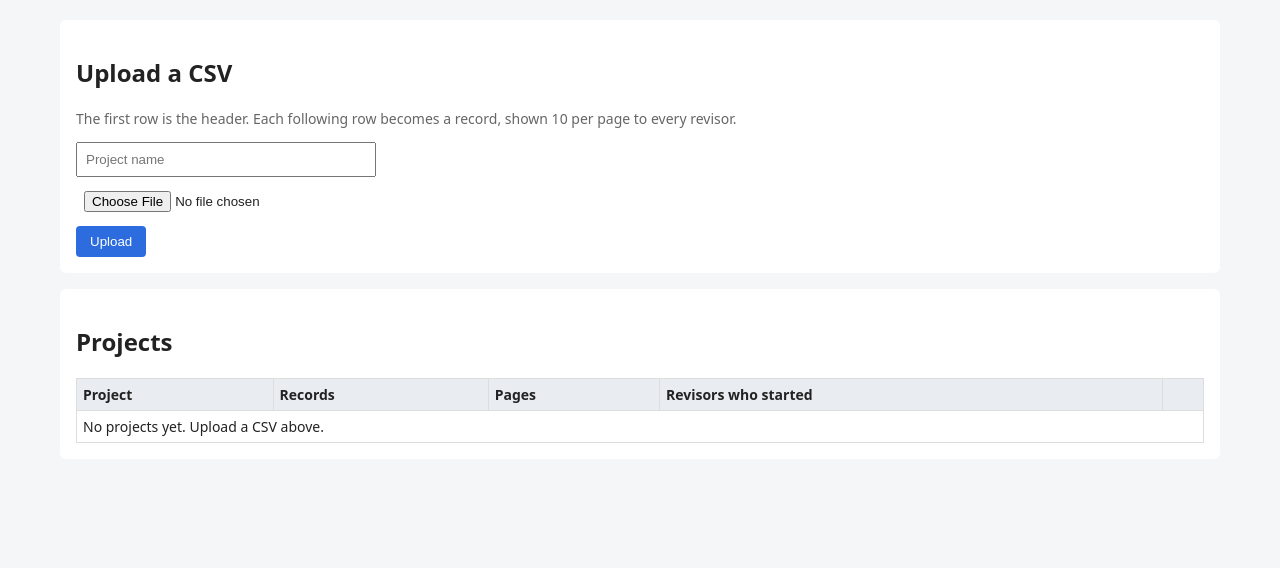
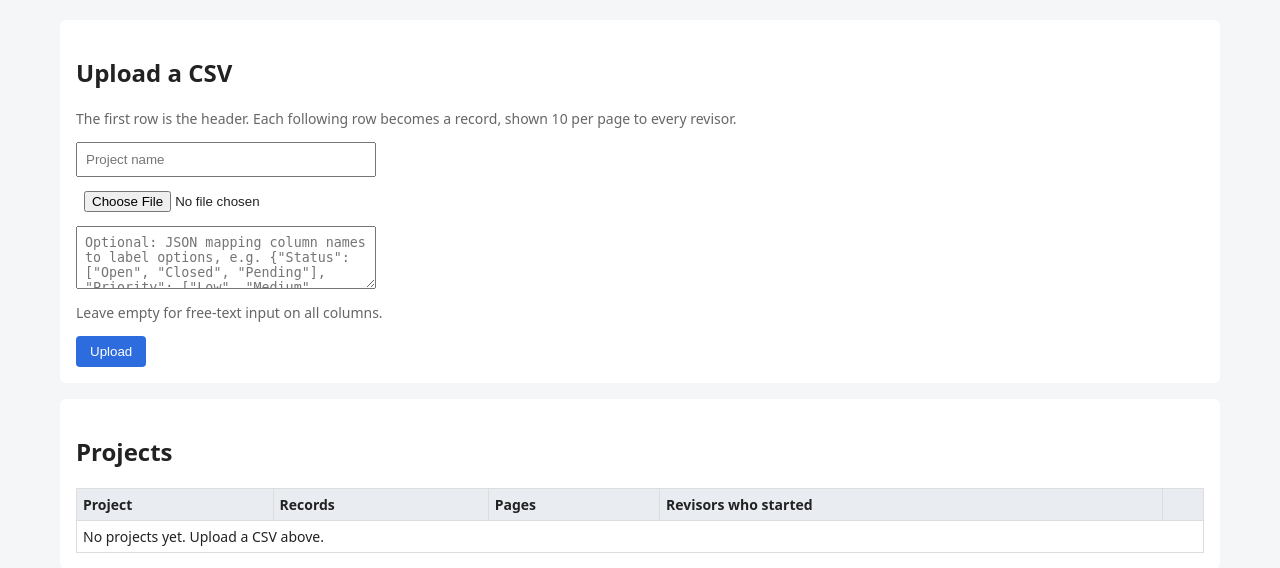
Before and after one commit to raneemo28/csv_revision, a Flask app: page / in a window 1280 px wide. Shown: the part 46-614 px from the top of the page. Run offline with Flask 3, Linux system fonts and the light colour scheme; the visitor is signed in with stand-in values (Sample User, id 1); data comes from the database, SQL or seed files in the repository; data that the repository does not hold is empty; parts of the project's set-up code (start-up, migrations or seed data) failed here and were passed over; some libraries are stand-ins or nearby versions.

Commit message:
add note section and label list

```diff
--- a/app.py
+++ b/app.py
@@ -60,7 +60,8 @@ CREATE TABLE IF NOT EXISTS users(
 CREATE TABLE IF NOT EXISTS projects(
     id INTEGER PRIMARY KEY,
     name TEXT NOT NULL,
-    header TEXT NOT NULL);
+    header TEXT NOT NULL,
+    labels TEXT DEFAULT '{}');
 CREATE TABLE IF NOT EXISTS records(
     id INTEGER PRIMARY KEY,
     project_id INTEGER NOT NULL,
@@ -70,6 +71,7 @@ CREATE TABLE IF NOT EXISTS revisions(
     record_id INTEGER NOT NULL,
     user_id INTEGER NOT NULL,
     values_json TEXT NOT NULL,
+    note TEXT DEFAULT '',
     revised_at TEXT NOT NULL,
     PRIMARY KEY(record_id, user_id));
 CREATE TABLE IF NOT EXISTS page_reviews(
--- a/models/__init__.py
+++ b/models/__init__.py
@@ -19,6 +19,11 @@ class Project:
     id: int
     name: str
     header: List[str]
+    labels: dict = None
+
+    def __post_init__(self):
+        if self.labels is None:
+            self.labels = {}
 
 
 @dataclass
@@ -30,6 +35,7 @@ class Record:
     original_values: List[str]
     revised_values: Optional[List[str]] = None   # None = this revisor has not saved it yet
     revised_at: Optional[str] = None             # UTC "YYYY-MM-DD HH:MM:SS"
+    note: str = ""                                # Revisor's note for this record
 
     @property
     def values(self) -> List[str]:
@@ -44,6 +50,7 @@ class Revision:
     email: str
     values: List[str]
     revised_at: str
+    note: str = ""
 
 
 @dataclass
--- a/repositories/sqlite.py
+++ b/repositories/sqlite.py
@@ -72,15 +72,17 @@ class SQLiteProjectRepository(ProjectRepository):
         rows = self.db.execute("SELECT * FROM projects ORDER BY id DESC").fetchall()
         return [self._to_project(r) for r in rows]
 
-    def create(self, name: str, header: List[str]) -> Project:
+    def create(self, name: str, header: List[str], labels: dict = None) -> Project:
+        if labels is None:
+            labels = {}
         cur = self.db.execute(
-            "INSERT INTO projects(name, header) VALUES(?,?)", (name, json.dumps(header))
+            "INSERT INTO projects(name, header, labels) VALUES(?,?,?)", (name, json.dumps(header), json.dumps(labels))
         )
-        return Project(id=cur.lastrowid, name=name, header=header)
+        return Project(id=cur.lastrowid, name=name, header=header, labels=labels)
 
     @staticmethod
     def _to_project(row: sqlite3.Row) -> Project:
-        return Project(id=row["id"], name=row["name"], header=json.loads(row["header"]))
+        return Project(id=row["id"], name=row["name"], header=json.loads(row["header"]), labels=json.loads(row["labels"]))
 
 
 class SQLiteRecordRepository(RecordRepository):
@@ -90,7 +92,7 @@ class SQLiteRecordRepository(RecordRepository):
     def get_page(self, project_id: int, user_id: int, limit: int, offset: int) -> List[Record]:
         rows = self.db.execute(
             "SELECT r.id, r.project_id, r.position, r.original_values_json, "
-            "       v.values_json AS revised_json, v.revised_at "
+            "       v.values_json AS revised_json, v.revised_at, v.note "
             "FROM records r "
             "LEFT JOIN revisions v ON v.record_id = r.id AND v.user_id = ? "
             "WHERE r.project_id = ? ORDER BY r.position LIMIT ? OFFSET ?",
@@ -102,6 +104,7 @@ class SQLiteRecordRepository(RecordRepository):
                 original_values=json.loads(r["original_values_json"]),
                 revised_values=json.loads(r["revised_json"]) if r["revised_json"] else None,
                 revised_at=r["revised_at"],
+                note=r["note"] or "",
             )
             for r in rows
         ]
@@ -134,17 +137,17 @@ class SQLiteRevisionRepository(RevisionRepository):
     def __init__(self, db: sqlite3.Connection):
         self.db = db
 
-    def save(self, record_id: int, user_id: int, values: List[str], at: str) -> None:
+    def save(self, record_id: int, user_id: int, values: List[str], at: str, note: str = "") -> None:
         self.db.execute(
-            "INSERT INTO revisions(record_id, user_id, values_json, revised_at) VALUES(?,?,?,?) "
+            "INSERT INTO revisions(record_id, user_id, values_json, note, revised_at) VALUES(?,?,?,?,?) "
             "ON CONFLICT(record_id, user_id) DO UPDATE SET "
-            "values_json=excluded.values_json, revised_at=excluded.revised_at",
-            (record_id, user_id, json.dumps(values), at),
+            "values_json=excluded.values_json, note=excluded.note, revised_at=excluded.revised_at",
+            (record_id, user_id, json.dumps(values), note, at),
         )
 
     def get_by_project(self, project_id: int) -> List[Revision]:
         rows = self.db.execute(
-            "SELECT v.record_id, v.user_id, u.email, v.values_json, v.revised_at "
+            "SELECT v.record_id, v.user_id, u.email, v.values_json, v.note, v.revised_at "
             "FROM revisions v "
             "JOIN records r ON r.id = v.record_id "
             "JOIN users u ON u.id = v.user_id "
@@ -153,7 +156,7 @@ class SQLiteRevisionRepository(RevisionRepository):
         ).fetchall()
         return [
             Revision(record_id=r["record_id"], user_id=r["user_id"], email=r["email"],
-                     values=json.loads(r["values_json"]), revised_at=r["revised_at"])
+                     values=json.loads(r["values_json"]), note=r["note"] or "", revised_at=r["revised_at"])
             for r in rows
         ]
 
--- a/services/impl.py
+++ b/services/impl.py
@@ -90,14 +90,16 @@ class DefaultProjectService(ProjectService):
         self.revision_repo = revision_repo
         self.uow = uow
 
-    def create_project(self, name: str, header: List[str], rows: List[List[str]]) -> Project:
+    def create_project(self, name: str, header: List[str], rows: List[List[str]], labels: dict = None) -> Project:
         name = (name or "").strip()
         if not name:
             raise ValueError("Give the project a name.")
         if len(name) > 120:
             raise ValueError("The project name is too long (120 characters maximum).")
+        if labels is None:
+            labels = {}
         try:
-            project = self.project_repo.create(name, header)
+            project = self.project_repo.create(name, header, labels)
             self.record_repo.create_batch(project.id, rows)
             self.uow.commit()
         except Exception:
@@ -113,7 +115,7 @@ class DefaultProjectService(ProjectService):
 
     def export_project(self, project_id: int) -> Tuple[List[str], List[List[str]]]:
         """Original columns, then for every revisor who saved something in this project:
-        [revisor email] [one column per original column with their values] [revised at (UTC)]."""
+        [revisor email] [one column per original column with their values] [note] [revised at (UTC)]."""
         project = self.project_repo.get_by_id(project_id)
         if not project:
             raise ValueError("Project not found")
@@ -129,6 +131,7 @@ class DefaultProjectService(ProjectService):
         for email in emails:
             header.append(csv_safe(f"Revisor email ({email})"))
             header.extend(csv_safe(f"{col} ({email})") for col in project.header)
+            header.append(csv_safe(f"Note ({email})"))
             header.append(csv_safe(f"Revised at UTC ({email})"))
 
         rows = []
@@ -137,13 +140,22 @@ class DefaultProjectService(ProjectService):
             for email in emails:
                 rev = by_user[email].get(record.id)
                 if rev is None:
-                    row.extend([""] * (width + 2))
+                    row.extend([""] * (width + 3))
                 else:
                     values = list(rev.values) + [""] * (width - len(rev.values))
                     row.append(csv_safe(email))
                     row.extend(csv_safe(v) for v in values[:width])
+                    row.append(csv_safe(rev.note or ""))
                     row.append(rev.revised_at)
             rows.append(row)
+
+        # Prepend label definitions as a comment row
+        if project.labels:
+            label_info = []
+            for col, opts in project.labels.items():
+                label_info.append(f"{col}: {', '.join(opts)}")
+            rows.insert(0, ["# LABELS: " + "; ".join(label_info)] + [""] * (len(header) - 1))
+
         return header, rows
 
 
@@ -181,6 +193,9 @@ class DefaultRecordService(RecordService):
                     key = f"c_{record.id}_{i}"
                     if key in form_data:
                         new[i] = _norm(form_data[key])
+                # Get note for this record
+                note_key = f"note_{record.id}"
+                note = _norm(form_data[note_key]) if note_key in form_data else ""
                 diffs = [i for i in range(width) if new[i] != current[i]]
                 for i in diffs:
                     self.change_repo.create(record.id, header[i], current[i], new[i], revisor_id, now)
@@ -190,7 +205,7 @@ class DefaultRecordService(RecordService):
                 # Marking a page done also records records the revisor looked at and left as is,
                 # so the export shows they were confirmed.
                 if diffs or (mark_done and record.revised_values is None):
-                    self.revision_repo.save(record.id, revisor_id, new, now)
+                    self.revision_repo.save(record.id, revisor_id, new, now, note)
 
             if mark_done:
                 self.review_repo.set(project_id, page, revisor_id, now)
--- a/services/interfaces.py
+++ b/services/interfaces.py
@@ -21,7 +21,7 @@ class AuthService(ABC):
 
 class ProjectService(ABC):
     @abstractmethod
-    def create_project(self, name: str, header: List[str], rows: List[List[str]]) -> Project: ...
+    def create_project(self, name: str, header: List[str], rows: List[List[str]], labels: dict = None) -> Project: ...
 
     @abstractmethod
     def get_project(self, project_id: int) -> Optional[Project]: ...
--- a/static/style.css
+++ b/static/style.css
@@ -129,6 +129,27 @@ textarea.autosize:focus {
     box-shadow: 0 0 0 2px rgba(45, 108, 223, 0.2);
 }
 
+/* Select dropdown for labeled columns */
+select.autosize {
+    width: 100%;
+    min-width: 120px;
+    min-height: 38px;
+    padding: 4px 8px;
+    border: 1px solid #ccc;
+    border-radius: 4px;
+    font-family: inherit;
+    font-size: 14px;
+    line-height: 1.4;
+    background: #fff;
+    box-sizing: border-box;
+}
+
+select.autosize:focus {
+    outline: none;
+    border-color: #2d6cdf;
+    box-shadow: 0 0 0 2px rgba(45, 108, 223, 0.2);
+}
+
 /* For inputs that need to be adaptable too */
 input.autosize {
     width: 100%;
--- a/templates/admin_projects.html
+++ b/templates/admin_projects.html
@@ -6,6 +6,8 @@
     <input type="hidden" name="csrf_token" value="{{ csrf_token() }}">
     <input class="field" name="name" placeholder="Project name" maxlength="120" required>
     <input class="field" type="file" name="file" accept=".csv,text/csv" required>
+    <textarea class="field" name="labels" placeholder='Optional: JSON mapping column names to label options, e.g. {"Status": ["Open", "Closed", "Pending"], "Priority": ["Low", "Medium", "High"]}' rows="3"></textarea>
+    <p class="muted small">Leave empty for free-text input on all columns.</p>
     <button class="btn" type="submit">Upload</button>
 </form></div>
 
--- a/test.csv
+++ /dev/null
@@ -1,4 +0,0 @@
-Name,Email,Department
-John Doe,john@example.com,Engineering
-Jane Smith,jane@example.com,Marketing
-Bob Wilson,bob@example.com,Sales
--- a/views/__init__.py
+++ b/views/__init__.py
@@ -146,7 +146,16 @@ def create_blueprints(get_db, allow_registration: bool, page_size: int, limiter)
             return redirect(url_for("project.projects"))
         try:
             header, rows = parse_csv(upload_file.read())
-            get_services()["project"].create_project(request.form.get("name", ""), header, rows)
+            labels = {}
+            labels_text = request.form.get("labels", "").strip()
+            if labels_text:
+                import json
+                try:
+                    labels = json.loads(labels_text)
+                except json.JSONDecodeError:
+                    flash("Labels must be valid JSON object mapping column names to arrays of options.")
+                    return redirect(url_for("project.projects"))
+            get_services()["project"].create_project(request.form.get("name", ""), header, rows, labels)
         except ValueError as exc:
             flash(str(exc))
         else:
```
Also changed, not shown: templates/page.html (+17 -5 lines).
